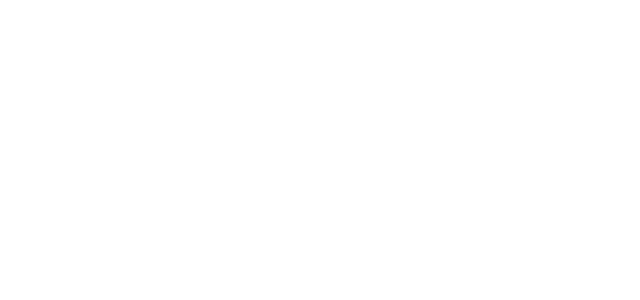
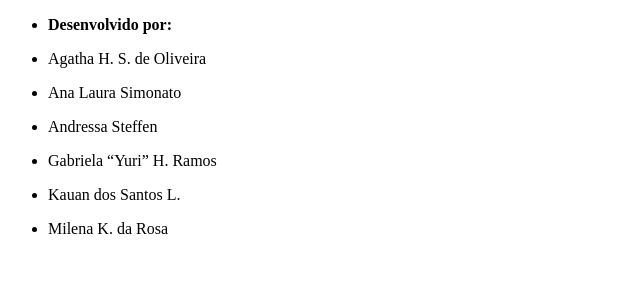
Before and after one commit to 2info3-Hackathon/frontend, a Vue app: page / in a window 1280 px wide. Shown: the top 300 px of the page, without its empty margins (0-640 px from the left). Built offline with nearby package versions, Linux system fonts and the light colour scheme.

Commit message:
FEAT: Início

```diff
--- a/src/App.vue
+++ b/src/App.vue
@@ -1,11 +1,19 @@
 <script setup>
+
+import footerComponent from './components/FooterComponent.vue';
 
 </script>
 
 <template>
 
+    <main>
+
+
+
+    </main>
+
+    <footer-Component />
+
 </template>
 
-<style scoped>
-
-</style>
+<style scoped></style>
--- /dev/null
+++ b/src/components/FooterComponent.vue
@@ -0,0 +1,70 @@
+<script setup>
+
+
+
+</script>
+
+<template>
+
+<footer>
+
+<div class="conteudo">
+
+<ul class="nomes">
+
+<li>
+    <strong>Desenvolvido por:</strong>
+</li>
+
+<li>
+
+    <p>Agatha H. S. de Oliveira</p>
+
+</li>
+
+<li>
+
+    <p>Ana Laura Simonato</p>
+
+</li>
+
+<li>
+
+    <p>Andressa Steffen</p>
+
+</li>
+
+<li>
+
+    <p>Gabriela “Yuri” H. Ramos</p>
+
+</li>
+
+<li>
+
+    <p>Kauan dos Santos L.</p>
+
+</li>
+
+<li>
+
+    <p>Milena K. da Rosa</p>
+
+</li>
+
+</ul>
+
+</div>
+
+</footer>
+
+</template>
+
+<style scoped>
+
+footer div.conteudo ul.nomes{
+
+
+}
+
+</style>
--- a/src/router/index.js
+++ b/src/router/index.js
@@ -0,0 +1,15 @@
+import { createWebHistory, createRouter } from "vue-router";
+
+
+const router = createRouter({
+   history: createWebHistory(import.meta.env.BASE_URL),
+   routes: [
+       {
+           path: '/',
+           name: 'Home',
+       }
+   ],
+})
+
+
+export default router
```
Also changed, not shown: 1 other file (tests, documents, lock files or other folders).
